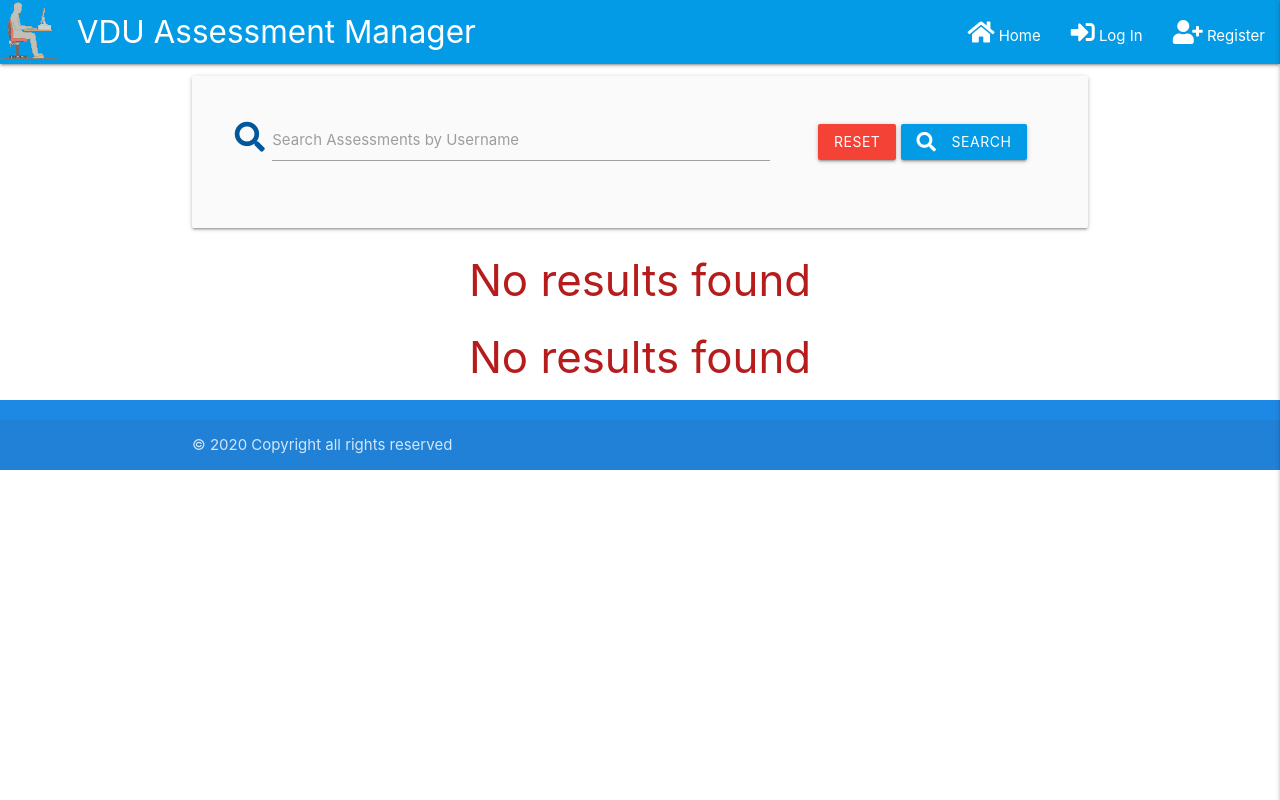
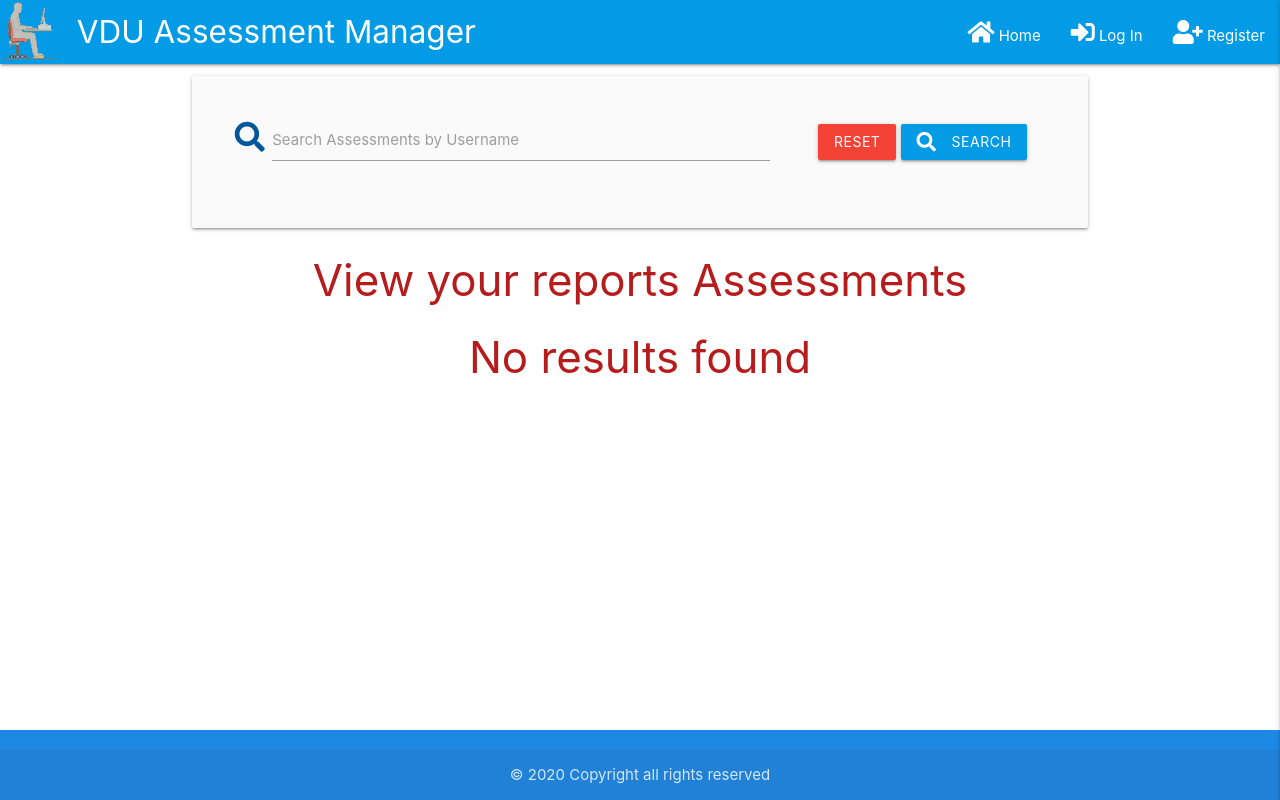
Before and after one commit to Code-Institute-Submissions/VDU-Assessment, a Flask app: page /search in a window 1280 px wide. Run offline with Flask 2, Linux system fonts and the light colour scheme; data that the repository does not hold is empty; some libraries are stand-ins or nearby versions.

Commit message:
restyled footer to stick to bottom of page

```diff
--- a/app.py
+++ b/app.py
@@ -29,13 +29,16 @@ def home():
 
 @app.route("/get_checks")
 def get_checks():
-    checks = mongo.db.checks.find()
-    return render_template("checks.html", checks=checks)
+    if "user" in session:
+        checks = mongo.db.checks.find({"created_by": session["user"]})
+        return render_template("checks.html", checks=checks)
+    else:
+        return redirect(url_for("login"))
 
 @app.route("/get_manager_checks")
 def get_manager_checks():
-    checks = mongo.db.checks.find()
-    return render_template("manager_checks.html", checks=checks)
+    checks = mongo.db.checks.find({"manager_name": session["user"]})
+    return render_template("manager_checks.html", checks=list(checks))
 
 
 @app.route("/search", methods=["GET", "POST"])
--- a/static/css/style.css
+++ b/static/css/style.css
@@ -9,6 +9,20 @@ body {
      line-height: 1.7rem;
      overflow-x: hidden;
  }
+
+
+footer {
+position: absolute;
+left: 0;
+bottom: 0;
+width: 100%;
+}
+
+html {
+min-height: 100%;
+position: relative;
+}
+
 
  /* Flash message on Base Page*/
 
@@ -100,5 +114,3 @@ body {
  .container-vduinfo {
      width: 85%;
  }
-
- /* Form Background Image*/
--- a/templates/base.html
+++ b/templates/base.html
@@ -67,17 +67,16 @@
         {% block content %}
         {% endblock %}
     </main>
-    <footer class="page-footer text-shadow blue darken-1">
+     <footer class="page-footer text-shadow blue darken-1 center-align">
         <div class="footer-copyright">
             <div class="container">
-                © 2020 Copyright all rights reserved
+                © 2020 Copyright all rights reserved <br>
                 {% if "user" in session %}
                  {{session.user}} is signed In
                  {% endif %}
             </div>
         </div>
     </footer>
-
     <script src="https://code.jquery.com/jquery-3.5.1.min.js" integrity="sha256-9/aliU8dGd2tb6OSsuzixeV4y/faTqgFtohetphbbj0=" crossorigin="anonymous"></script>
     <script src="https://cdnjs.cloudflare.com/ajax/libs/materialize/1.0.0/js/materialize.min.js"></script>
     <script src="{{ url_for('static', filename='js/script.js') }}"></script>
--- a/templates/home.html
+++ b/templates/home.html
@@ -145,8 +145,6 @@
             Standing desks appear to have a positive influence on overall well-being. In one 7-week study, participants using standing desks reported less stress and fatigue than those who remained seated the entire work day. Additionally, 87% of those using standing desks reported increased vigor and energy throughout the day.<br>
         </p>
     </div>
-    <div class="modal-footer">
-        <a href="#!" class="modal-close waves-effect waves-green btn-flat">ok</a>
-    </div>
+
 </div>
 {% endblock %}
--- a/templates/manager_checks.html
+++ b/templates/manager_checks.html
@@ -18,7 +18,7 @@
     </form>
 </div>
 
-<h3 class="red-text text-darken-4 center-align">No results found</h3>
+<h3 class="red-text text-darken-4 center-align">View your reports Assessments</h3>
 {% if checks | count > 0 %}
 <ul class="collapsible">
     {% for check in checks %}
```
